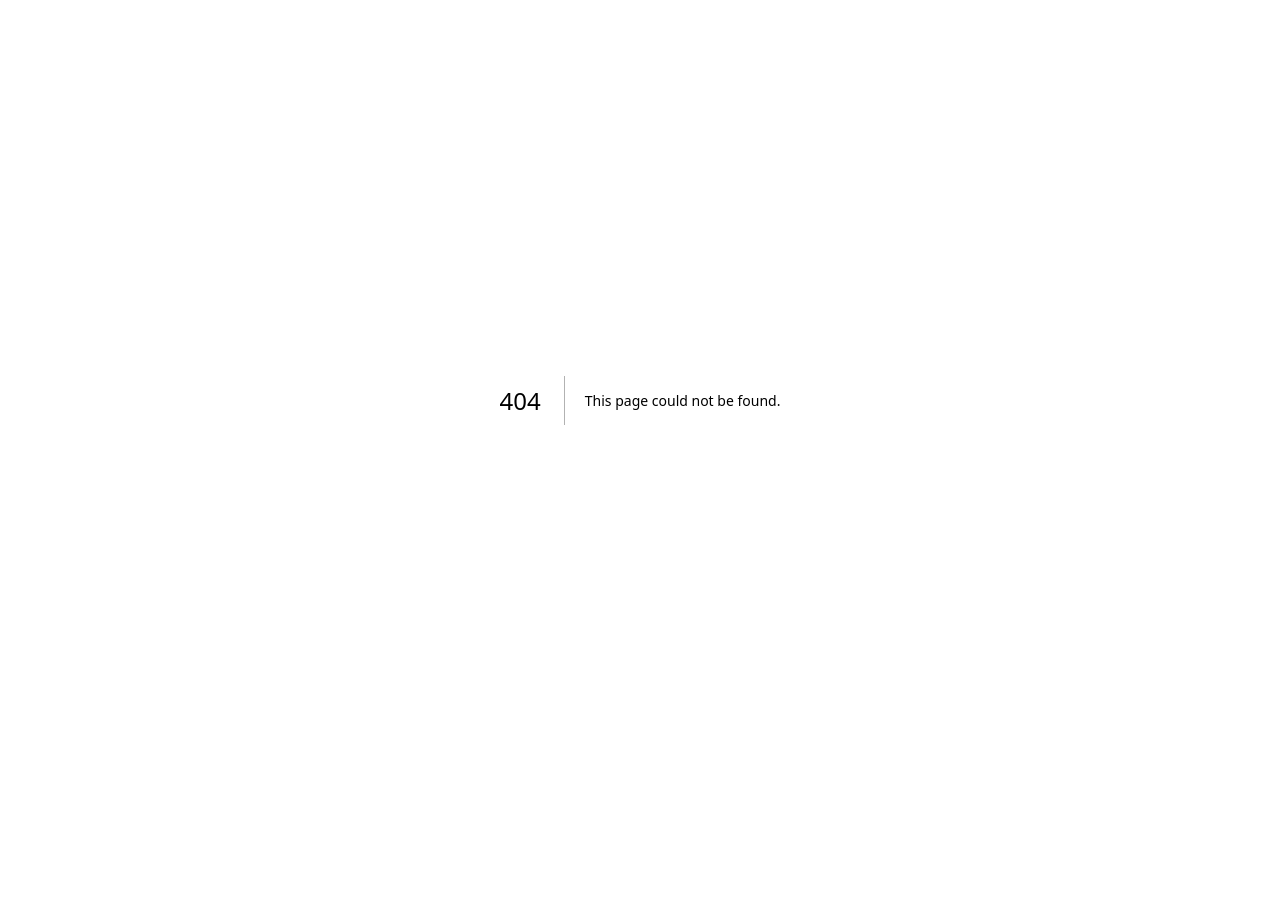
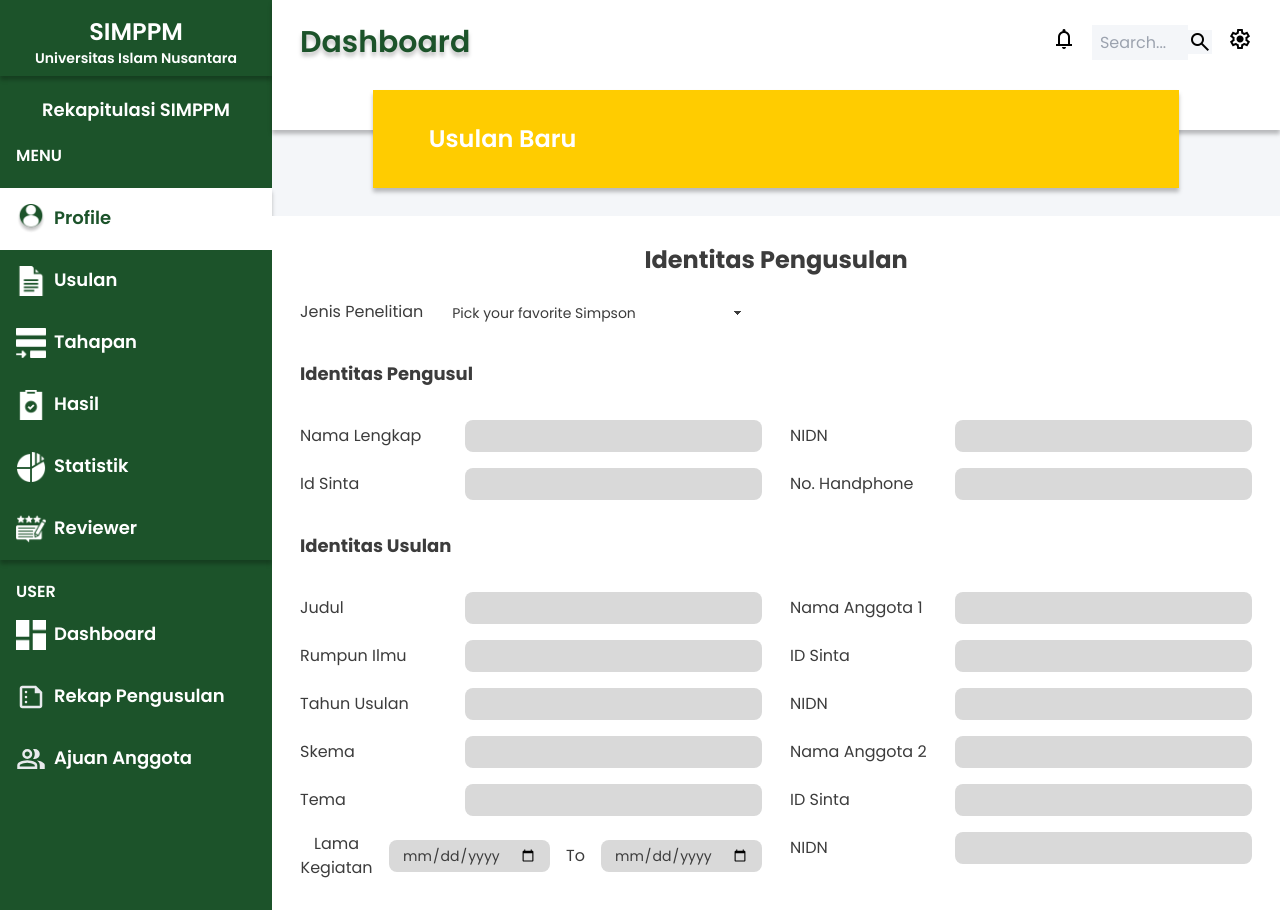
Before and after one commit to Rifansyah12/LPPMuninus, a Next.js app in the folder frontend/: page /dashboard/proposal/new in a window 1280 px wide. Before the commit this address had no page. Shown: the top 910 px of the page. Before the commit the page ends 800 px from the top, so only its background shows below. Built offline with nearby package versions, Linux system fonts and the light colour scheme.

Commit message:
feat: crate proposal dashboard

```diff
--- /dev/null
+++ b/frontend/src/components/WrapperDashboard.tsx
@@ -0,0 +1,55 @@
+import Head from "next/head";
+import { useEffect, useState } from "react";
+import Sidebar from "./Sidebar";
+import HeadDashboard from "./HeadDashboard";
+
+export default function WrapperDashboard ({children, title}: {children: React.ReactNode, title: string}) {
+     const [isMobile, setIsMobile] = useState(false);
+     useEffect(() => {
+       const handleResize = () => {
+         setIsMobile(window.innerWidth < 768); // Ukuran 768px sesuai dengan breakpoint mobile
+       };
+
+       // Jalankan pertama kali untuk mengecek ukuran awal
+       handleResize();
+
+       // Dengarkan setiap kali ukuran berubah
+       window.addEventListener("resize", handleResize);
+
+       return () => {
+         window.removeEventListener("resize", handleResize);
+       };
+     }, []);
+
+     return (
+       <div className="">
+         <Head>
+           <title>Dasboard - {title}</title>
+           <link
+             rel="stylesheet"
+             href="https://fonts.googleapis.com/css2?family=Material+Symbols+Outlined:opsz,wght,FILL,GRAD@20..48,100..700,0..1,-50..200"
+           />
+         </Head>
+         <div className="flex w-full bg-primary text-black">
+           {/* Side Bar Start */}
+           {!isMobile && <Sidebar />}
+           {/* Side Bar End */}
+
+           {/* Content Start */}
+
+           <div className="w-full">
+             {/* Header Dashboard Start */}
+             <HeadDashboard title={title} />
+             {/* Header Dashboard End */}
+
+              {children}
+
+             <footer className="w-full text-center bg-white mt-5 py-2">
+               <p>Copyright 2024 © LPPM Universitas Islam Nusantara </p>
+             </footer>
+           </div>
+           {/* Content End */}
+         </div>
+       </div>
+     );
+}
--- /dev/null
+++ b/frontend/src/pages/dashboard/proposal/new/index.tsx
@@ -0,0 +1,99 @@
+import WrapperDashboard from "@/components/WrapperDashboard";
+
+export default function NewProposal() {
+  return (
+    <WrapperDashboard title="Usulan Baru">
+      <div className="w-full p-7 text-center text-primary mt-7 bg-white">
+        <h2 className="text-2xl font-bold mb-5">Identitas Pengusulan</h2>
+        <form action="" className="">
+          <div className="flex items-center gap-4">
+            <label htmlFor="label">Jenis Penelitian</label>
+            <select className="select w-full max-w-xs select-sm bg-white text-primary">
+              <option disabled selected>
+                Pick your favorite Simpson
+              </option>
+              <option>Homer</option>
+              <option>Marge</option>
+              <option>Bart</option>
+              <option>Lisa</option>
+              <option>Maggie</option>
+            </select>
+          </div>
+          <p className="text-left my-[2rem] text-lg font-bold">
+            Identitas Pengusul
+          </p>
+          <div className="flex flex-col lg:flex-row gap-7 items-center">
+            <div className="lg:w-[50%] w-full flex flex-col gap-4">
+              <InputForm label="Nama Lengkap" type="text" name="fullname" />
+              <InputForm label="Id Sinta" type="text" name="id_sinta" />
+            </div>
+            <div className="lg:w-[50%] w-full flex flex-col gap-4 ">
+              <InputForm label="NIDN" type="text" name="nidn" />
+              <InputForm label="No. Handphone" type="text" name="phone" />
+            </div>
+          </div>
+
+          <p className="text-left my-[2rem] text-lg font-bold">
+            Identitas Usulan
+          </p>
+
+          <div className="flex flex-col lg:flex-row gap-7">
+            <div className="lg:w-[50%] w-full flex flex-col gap-4">
+              <InputForm label="Judul" type="text" name="title" />
+              <InputForm label="Rumpun Ilmu" type="text" name="rumpun_ilmu" />
+              <InputForm label="Tahun Usulan" type="number" name="year" />
+              <InputForm label="Skema" type="text" name="scema" />
+              <InputForm label="Tema" type="text" name="theme" />
+              <div className="flex justify-between items-center gap-4">
+                <InputForm
+                  label="Lama Kegiatan"
+                  type="date"
+                  name="duration_from"
+                />
+                <p>To</p>
+                <input
+                  type="date"
+                  className="input max-w-xs input-sm bg-[#D9D9D9] text-primary"
+                  name="duration_to"
+                />
+              </div>
+            </div>
+            <div className="lg:w-[50%] w-full flex flex-col gap-4 ">
+              <InputForm label="Nama Anggota 1" type="text" name="member_1" />
+              <InputForm label="ID Sinta" type="text" name="id_sinta_1" />
+              <InputForm label="NIDN" type="text" name="nidn_1" />
+              <InputForm label="Nama Anggota 2" type="text" name="member_2" />
+              <InputForm label="ID Sinta" type="text" name="id_sinta_2" />
+              <InputForm label="NIDN" type="text" name="nidn_2" />
+            </div>
+          </div>
+          <button className="btn bg-[#1C532A] lg:w-[50%] w-[70%] my-[2rem] text-white">
+            Simpan
+          </button>
+        </form>
+      </div>
+    </WrapperDashboard>
+  );
+}
+
+const InputForm = ({
+  label,
+  type,
+  name,
+}: {
+  label: string;
+  type: string;
+  name: string;
+}) => {
+  return (
+    <div className="flex items-center justify-between gap-4">
+      <label htmlFor={name}>{label}</label>
+      <input
+        id={name}
+        name={name}
+        type={type}
+        className="input max-w-xs input-sm bg-[#D9D9D9] text-primary"
+      />
+    </div>
+  );
+};
```
